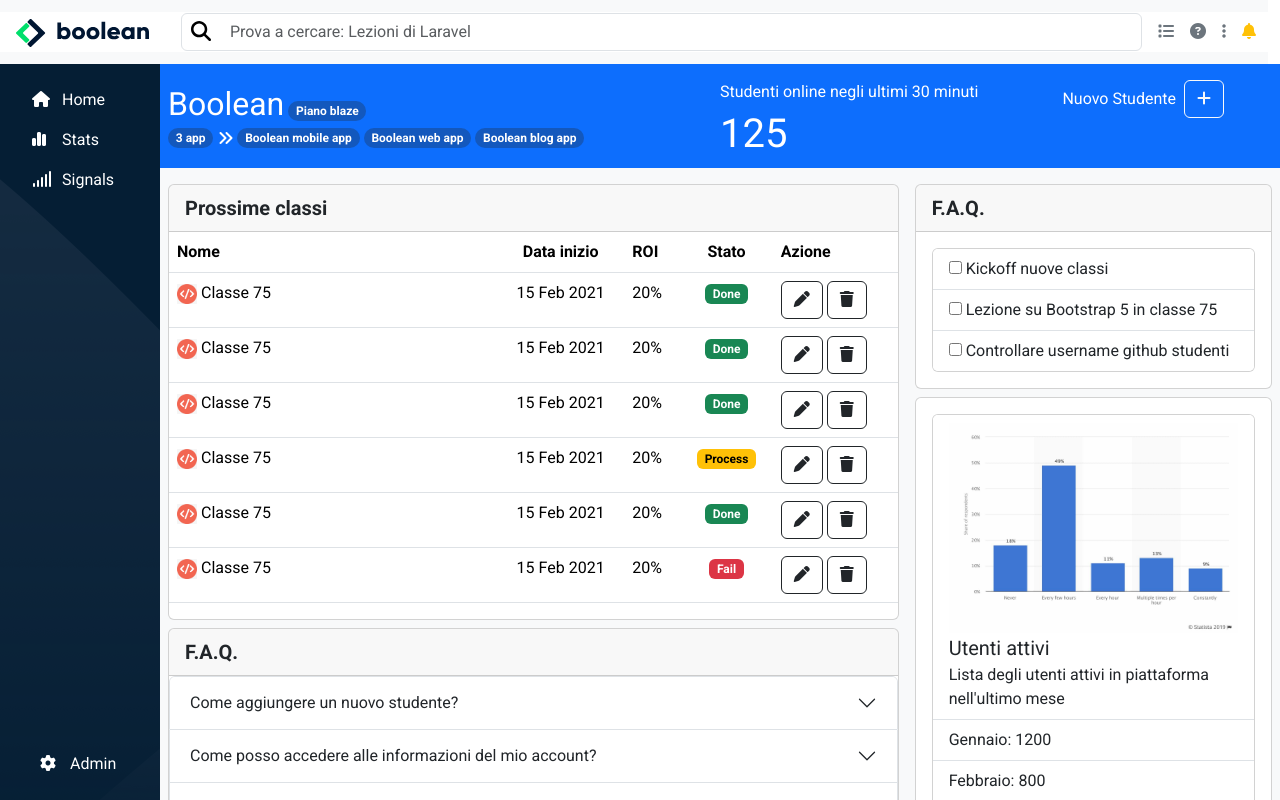
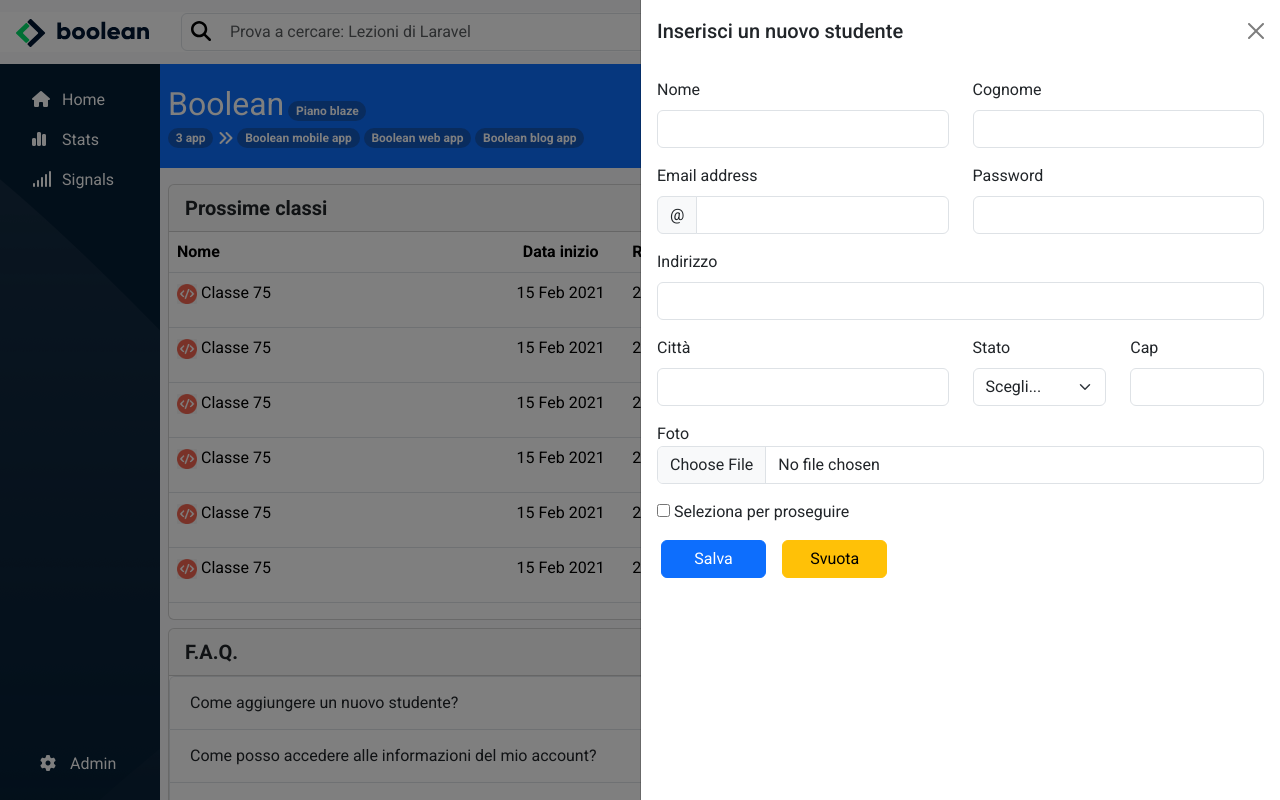
Before and after one commit to giacomo-spadoni/html-css-bootstrap-dashboard, a plain HTML site: page index.html in a window 1280 px wide. Both pictures are taken after a click on the button 1204 px from the left and 99 px from the top of the page. Drawn offline with nearby package versions, Linux system fonts and the light colour scheme.

Commit message:
dropdown and offcanvas added

```diff
--- a/index.html
+++ b/index.html
@@ -32,7 +32,16 @@
                 <a href=""><i class="fa-solid fa-list text-secondary"></i></i></a>
                 <a href=""><i class="fa-solid fa-circle-question text-secondary"></i></a>
                 <a href=""><i class="fa-solid fa-ellipsis-vertical text-secondary"></i></a>
-                <a href=""><i class="fa-solid fa-bell text-warning"></i></a>
+                <div class="btn-group dropstart">
+                    <a data-bs-toggle="dropdown" aria-expanded="false" href=""><i
+                            class="fa-solid fa-bell text-warning"></i></a>
+                    <ul class="dropdown-menu p-2">
+                        <a href="">Profilo</a> <br>
+                        <a href="">Fatturazione</a> <br>
+                        <a href="">Logout</a>
+                    </ul>
+                </div>
+
             </div>
         </nav>
     </header>
@@ -71,9 +80,75 @@
                     <div class="fs-1">125</div>
                 </div>
                 <div class="col-3 pe-5 d-flex justify-content-end align-items-center gap-2">
-                    Nuovo Studente <button class="btn btn-outline-light">
+                    Nuovo Studente
+                    <button class="btn btn-outline-light" type="button" data-bs-toggle="offcanvas"
+                        data-bs-target="#offcanvasRight" aria-controls="offcanvasRight">
                         <i class="fa-solid fa-plus"></i>
                     </button>
+                    <div class="offcanvas offcanvas-end" tabindex="-1" id="offcanvasRight"
+                        aria-labelledby="offcanvasRightLabel">
+                        <div class="offcanvas-header">
+                            <h5 class="offcanvas-title" id="offcanvasRightLabel">Inserisci un nuovo studente</h5>
+                            <button type="button" class="btn-close" data-bs-dismiss="offcanvas"
+                                aria-label="Close"></button>
+                        </div>
+                        <div class="offcanvas-body">
+                            <form class="row">
+                                <div class="col-6 mb-3 ">
+                                    <label for="name" class="form-label">Nome</label>
+                                    <input type="text" class="form-control" id="name" aria-describedby="name">
+                                </div>
+                                <div class="col-6 mb-3 ">
+                                    <label for="surname" class="form-label">Cognome</label>
+                                    <input type="text" class="form-control" id="surname" aria-describedby="surname">
+                                </div>
+                                <div class="col-6">
+                                    <label for="exampleInputEmail1" class="form-label">Email address</label>
+                                    <div class="input-group mb-3 ">
+                                        <span class="input-group-text" id="basic-addon1">@</span>
+                                        <input type="text" class="form-control" id="emailtest" aria-label="Username"
+                                            aria-describedby="basic-addon1">
+                                    </div>
+                                </div>
+                                <div class="col-6 mb-3 ">
+                                    <label for="exampleInputPassword1" class="form-label">Password</label>
+                                    <input type="password" class="form-control" id="exampleInputPassword1">
+                                </div>
+                                <div class="col-12 mb-3 ">
+                                    <label for="address" class="form-label">Indirizzo</label>
+                                    <input type="text" class="form-control" id="address" aria-describedby="name">
+                                </div>
+                                <div class="col-6 mb-3 ">
+                                    <label for="city" class="form-label">Città</label>
+                                    <input type="text" class="form-control" id="city" aria-describedby="name">
+                                </div>
+                                <div class="col-3 mb-3">
+                                    <label for="inputGroupSelect01" class="form-label">Stato</label>
+                                    <select class="form-select" id="inputGroupSelect01">
+                                        <option selected>Scegli...</option>
+                                        <option value="1">One</option>
+                                        <option value="2">Two</option>
+                                        <option value="3">Three</option>
+                                    </select>
+                                </div>
+                                <div class="col-3 mb-3 ">
+                                    <label for="cap" class="form-label">Cap</label>
+                                    <input type="text" class="form-control" id="cap" aria-describedby="name">
+                                </div>
+                                <div class="col-12 mb-3">
+                                    <label for="inputGroupFile02">Foto</label>
+                                    <input type="file" class="form-control" id="inputGroupFile02">
+                                </div>
+                                <div class="col-12 mb-3">
+                                    <input type="checkbox" id="exampleCheck1">
+                                    <label class="form-check-label" for="exampleCheck1">Seleziona per proseguire</label>
+                                </div>
+                                <button type="submit" class="btn btn-primary col-2 mx-3">Salva</button>
+                                <button type="submit" class="btn btn-warning col-2">Svuota</button>
+                            </form>
+
+                        </div>
+                    </div>
                 </div>
             </div>
             <div class="d-flex principal">
--- a/style/style.css
+++ b/style/style.css
@@ -79,3 +79,17 @@ th:nth-last-of-type(even) {
 .faq input {
     cursor: pointer;
 }
+
+.dropdown-menu a {
+    color: black;
+    text-decoration: none;
+}
+
+.dropdown-menu {
+    top: 100% !important;
+    left: -150px !important;
+}
+
+#offcanvasRight {
+    width: 50%;
+}
```
Also changed, not shown: class-avatar.png (added).
